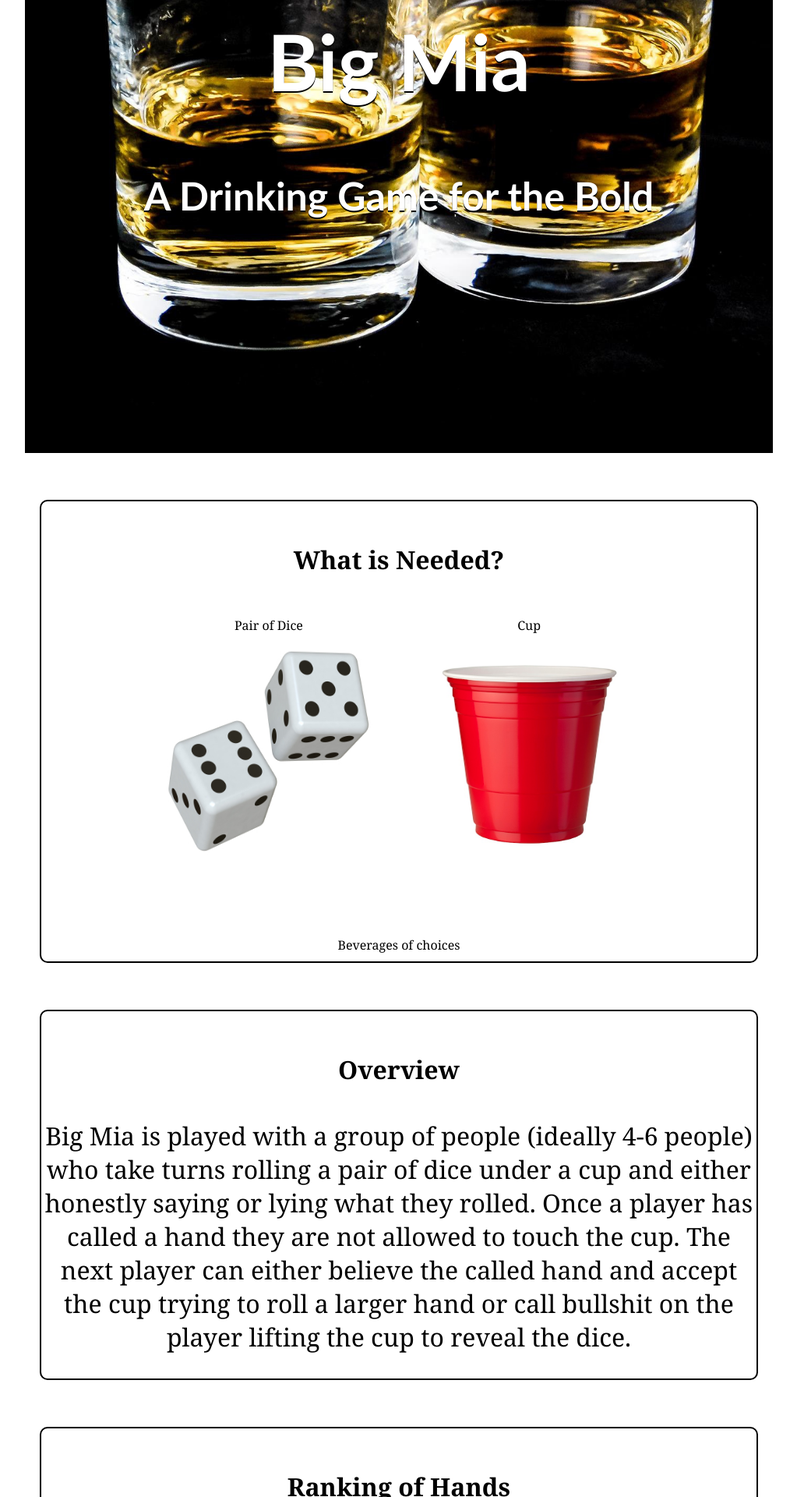
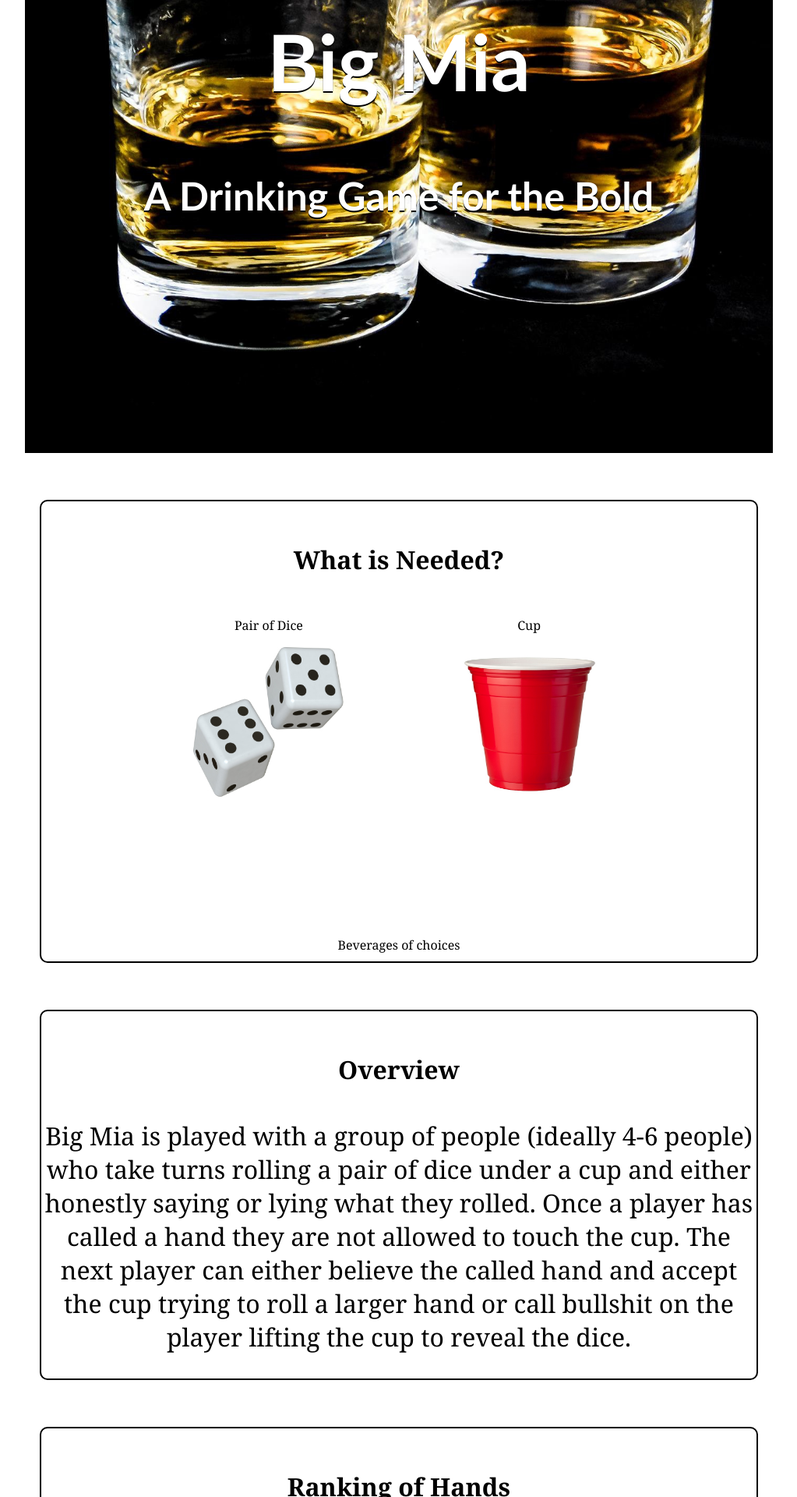
Before and after one commit to bryanrideout/bryanrideout.github.io, a Jekyll site: the page index.html, which Jekyll copies as it is, in a window 1280 px wide. Shown: the part 345-2265 px from the top of the page at 78% size, without its empty margins (128-1151 px from the left). Built offline with Jekyll 4.4.1, drawn with Linux system fonts in a browser that asks for light colours.

Commit message:
Update index.html

```diff
--- a/index.html
+++ b/index.html
@@ -16,11 +16,11 @@
 		<ul>
 			<div class = "dice">
 				<li>Pair of Dice</li>
-				<img src = "../images/dice.jpg" style="width:300px;height:300px;">
+				<img src = "../images/dice.jpg" style="width:225px;height:225px;">
 			</div>
 			<div class = "dice">
 			<li>Cup</li>
-			<img src = "../images/red_solo_cup.jpg" style="width:300px;height:300px;">
+			<img src = "../images/red_solo_cup.jpg" style="width:225px;height:225px;">
 			</div>
 			<li>Beverages of choices</li>
 		</ul>
```
